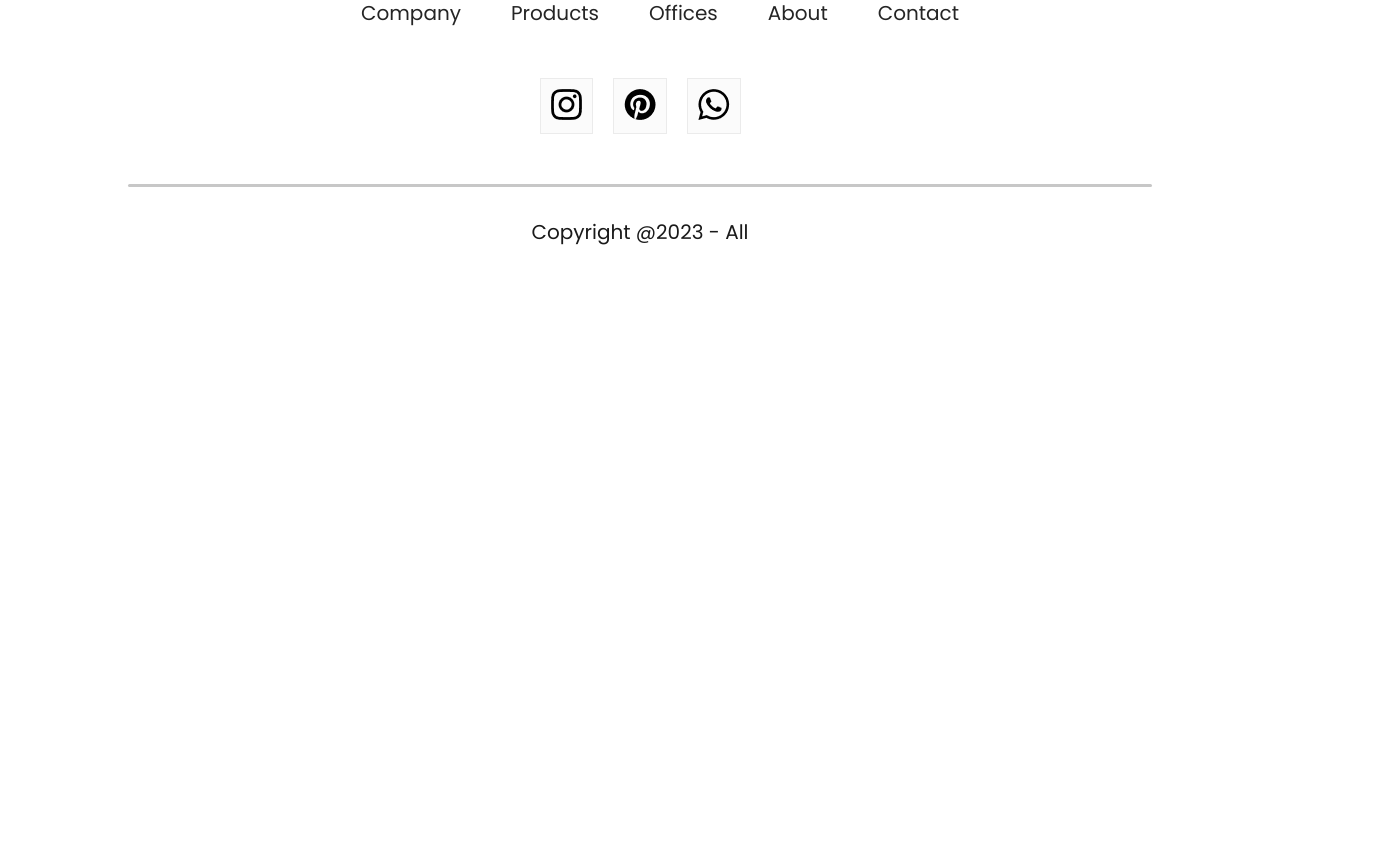
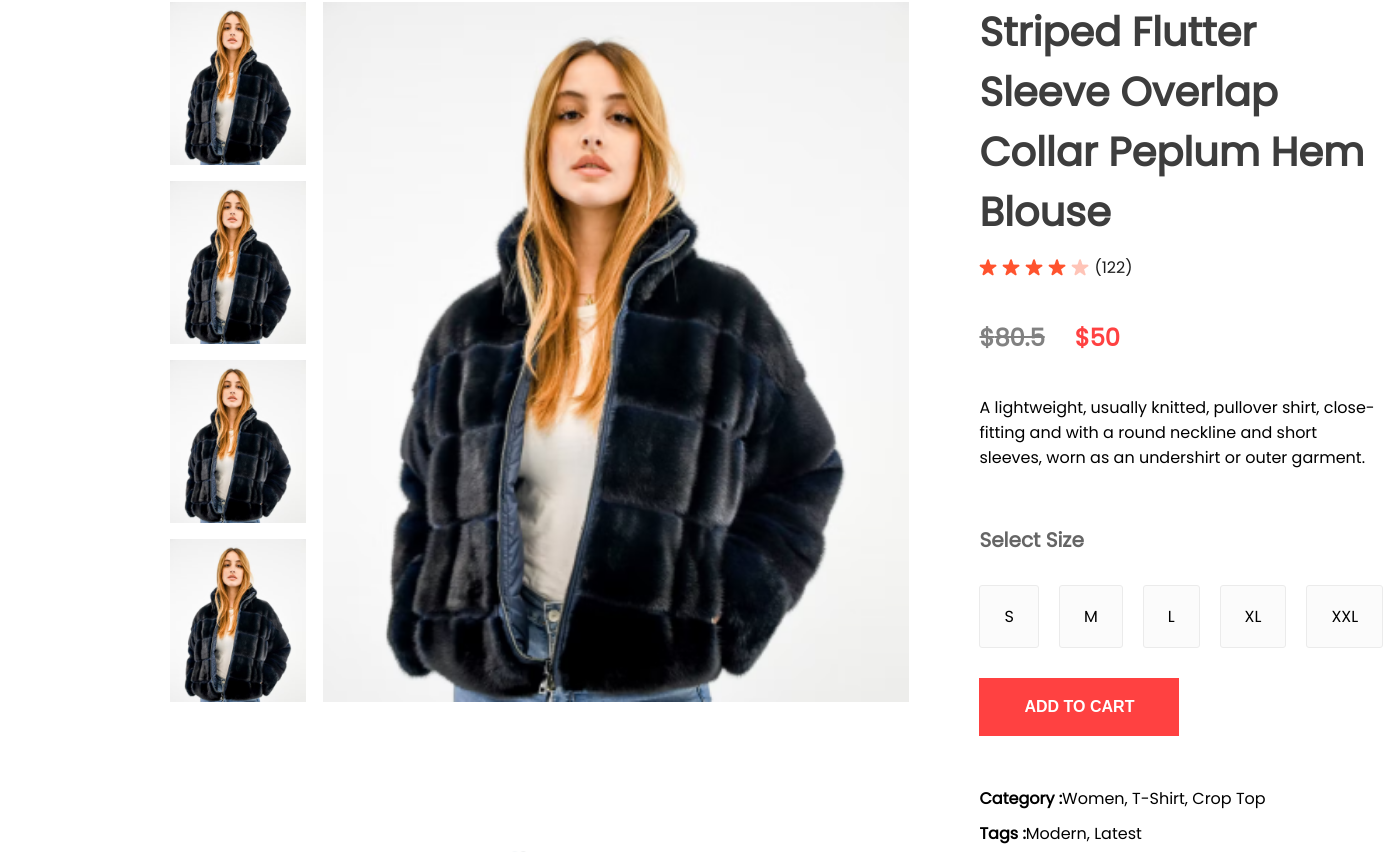
Before and after one commit to thasneemshyju86/E-commerce, a React (Create React App) app: page /product/1 in a window 1280 px wide. Shown: the part 240-1092 px from the top of the page, 1383 px wide, since content can reach past the window. Before the commit the page ends 800 px from the top, so only its background shows below. Built offline with nearby package versions, Linux system fonts and the light colour scheme.

Commit message:
ProductDisplay

```diff
--- /dev/null
+++ b/src/Components/Breadcrumbs/Breadcrumbs.css
@@ -0,0 +1,10 @@
+.breadcrumb{
+    display:flex;
+    align-items: center;
+    gap:8px;
+    color:#5e5e5e;
+    font-size:16px;
+    font-weight:600;
+    margin:60px 170px;
+    text-transform:capitalize;
+}
--- /dev/null
+++ b/src/Components/Breadcrumbs/Breadcrumbs.jsx
@@ -0,0 +1,15 @@
+import React from "react";
+import './Breadcrumbs.css';
+import arrow_icon from '../Assets/breadcrum_arrow.png';
+
+
+const Breadcrumbs=(props)=>{
+    const {product}=props
+    return(
+        <div className="breadcrumb">
+            HOME <img src={arrow_icon} alt=''/> SHOP <img src={arrow_icon} alt=''/> {product.category}
+<img src={arrow_icon} alt=''/> {product.name}
+     </div>
+    )
+}
+export default Breadcrumbs
--- a/src/Components/Item/Item.jsx
+++ b/src/Components/Item/Item.jsx
@@ -1,10 +1,12 @@
 import React from "react";
 import './Item.css';
+import { Link } from "react-router-dom";
 
 const Item=(props)=>{
     return(
         <div className="item">
-            <img src={props.image} alt=''/>
+            {/* ---Link the product to the image -------*/}
+          <Link to= {`/product/${props.id}`} ><img src={props.image} alt=''/> </Link>
             <p>{props.name}</p>
             <div className="item-prices">
                 <div className="item-price-new">
--- /dev/null
+++ b/src/Components/ProductDisplay/ProductDisplay.css
@@ -0,0 +1,88 @@
+.productdisplay{
+    display:flex;
+    margin:0px 170px;
+}
+.productdisplay-left{
+    display:flex;
+    gap:17px;
+}
+.productdisplay-img-list{
+    display:flex;
+    flex-direction: column;
+    gap:16px;
+}
+.productdisplay-img-list img{
+    height:163px;
+}
+.productdisplay-main-img{
+    width:586px;
+    height:700px;
+}
+.productdisplay-right{
+    margin:0px 70px;
+    display:flex;
+    flex-direction: column;
+}
+.productdisplay-right h1{
+    color: #3d3d3d;
+    font-size:40px;
+    font-weight:700;
+}
+.productdisplay-right-star{
+    display:flex;
+    align-items:center;
+    margin-top:13px;
+    gap:5px;
+    color: #1c1c1c;
+    font-size:16px;
+}
+.productdisplay-right-prices{
+    display:flex;
+    margin:40px 0px;
+    gap:30px;
+    font-size:24px;
+    font-weight:700;
+}
+.productdisplay-right-price-old{
+    color:#818181;
+    text-decoration: line-through;
+}
+.productdisplay-right-price-new{
+    color:#ff4141;
+}
+.productdisplay-right-size h1{
+    margin-top:55px;
+    color:#656565;
+    font-size:20px;
+    font-weight:600;
+}
+.productdisplay-right-sizes{
+    display:flex;
+    margin:30px 0px;
+    gap:20px;
+}
+.productdisplay-right-sizes div{
+    padding:18px 24px;
+    background:#fbfbfb;
+    border:1px solid #ebebeb;
+    border-radius:3px;
+    cursor:pointer;
+}
+.productdisplay-right button{
+    padding:20px 40px;
+    width:200px;
+    font-size:16px;
+    font-weight:600;
+    color:white;
+    background:#ff4141;
+    margin-bottom: 40px;
+    border:none;
+    outline:none;
+    cursor:pointer;
+}
+.productdisplay-right-category{
+    margin-top:10px;
+}
+.productdisplay-right-category span{
+    font-weight: 600;
+}
--- /dev/null
+++ b/src/Components/ProductDisplay/ProductDisplay.jsx
@@ -0,0 +1,57 @@
+import React from "react";
+import './ProductDisplay.css';
+import star_icon from '../Assets/star_icon.png';
+import star_dull_icon from '../Assets/star_dull_icon.png';
+
+const ProductDisplay=(props)=>{
+    const {product}=props
+    return(
+        <div className="productdisplay">
+            <div className="productdisplay-left">
+                <div className="productdisplay-img-list">
+                    <img src={product.image} alt=''/>
+                    <img src={product.image} alt=''/>
+                    <img src={product.image} alt=''/>
+                    <img src={product.image} alt=''/>
+                </div>
+                <div className="productdisplay-img">
+                    <img className="productdisplay-main-img" src={product.image}/>
+                </div>
+            </div>
+            <div className="productdisplay-right">
+                <h1>{product.name}</h1>
+                <div className="productdisplay-right-star">
+                    <img src={star_icon} alt=''/>
+                    <img src={star_icon} alt=''/>
+                    <img src={star_icon} alt=''/>
+                    <img src={star_icon} alt=''/>
+                    <img src={star_dull_icon} alt=''/>
+                    <p>(122)</p>
+                </div>
+                <div className="productdisplay-right-prices">
+                    <div className="productdisplay-right-price-old">${product.old_price}</div>
+                    <div className="productdisplay-right-price-new">${product.new_price}</div>
+
+                </div>
+                <div className="productdisplay-right-description">
+                    A lightweight, usually knitted, pullover shirt, close-fitting and with a round neckline
+                    and short sleeves, worn as an undershirt or outer garment.
+                </div>
+                <div className="productdisplay-right-size">
+                    <h1>Select Size</h1>
+                    <div className="productdisplay-right-sizes">
+                        <div>S</div>
+                        <div>M</div>
+                        <div>L</div>
+                        <div>XL</div>
+                        <div>XXL</div>
+                    </div>
+                    <button>ADD TO CART</button>
+                    <p className="productdisplay-right-category"><span>Category :</span>Women, T-Shirt, Crop Top</p>
+                    <p className="productdisplay-right-category"><span>Tags :</span>Modern, Latest</p>
+                </div>
+            </div>
+        </div>
+    )
+}
+export default ProductDisplay
--- a/src/Pages/Product.jsx
+++ b/src/Pages/Product.jsx
@@ -1,9 +1,17 @@
-import React from "react";
+import React, { useContext } from "react";
+import { ShopContext } from "../Context/ShopContext";
+import { useParams } from "react-router-dom";
+import Breadcrumbs from "../Components/Breadcrumbs/Breadcrumbs";
+import ProductDisplay from "../Components/ProductDisplay/ProductDisplay";
 
 const Product=()=>{
+    const {all_product}=useContext(ShopContext)
+    const {productId}=useParams()
+    const product=all_product.find((e)=>e.id===Number(productId))
 return(
     <div>
-
+        <Breadcrumbs product={product}/>
+        <ProductDisplay product={product}/>
     </div>
 )
 }
```
